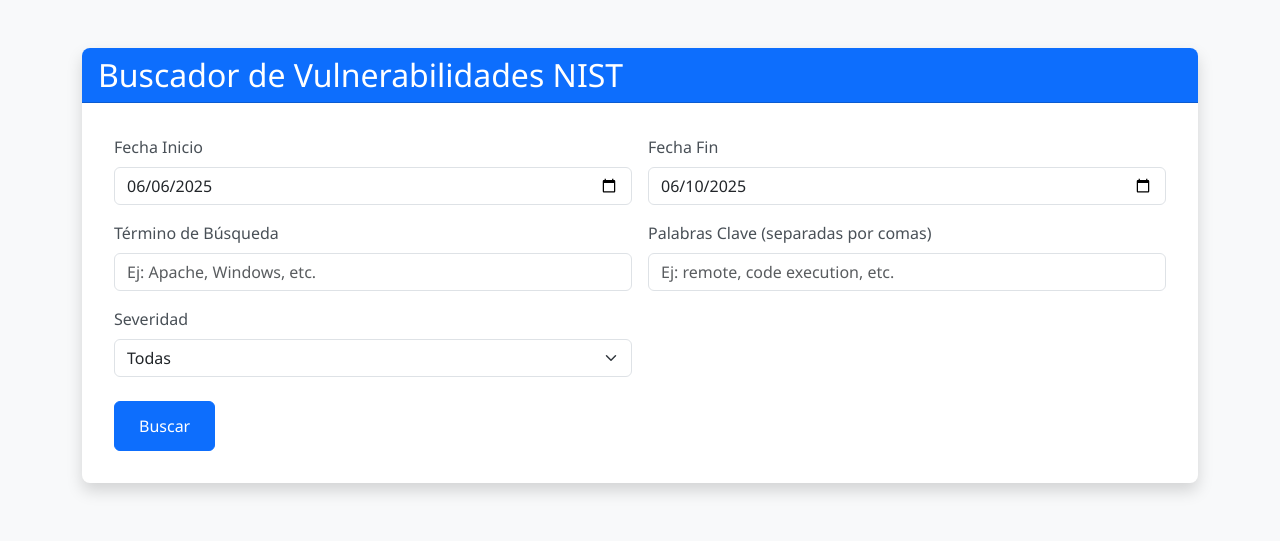
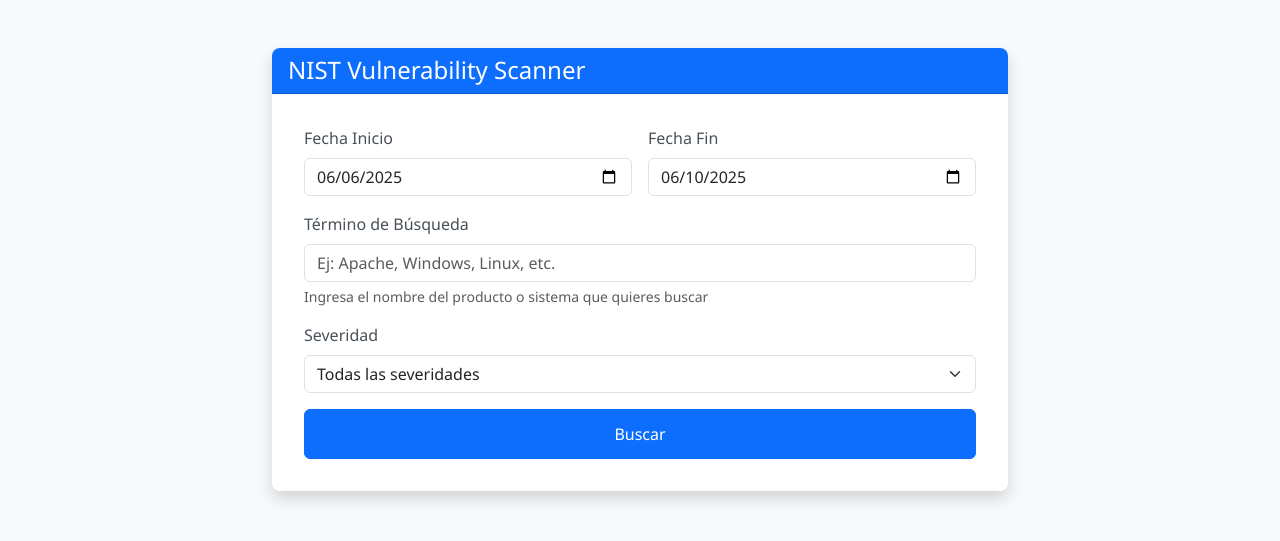
Before and after one commit to b4391co/ProyectoDaw, a FastAPI app: page / in a window 1280 px wide. Shown: the top 541 px of the page. Run offline with FastAPI, Linux system fonts and the light colour scheme.

Commit message:
refactor: Simplificación de la búsqueda de vulnerabilidades

```diff
--- a/frontend/static/js/main.js
+++ b/frontend/static/js/main.js
@@ -14,8 +14,7 @@
 function getFormData() {
     const startDate = document.getElementById('startDate').value;
     const endDate = document.getElementById('endDate').value;
-    const searchTerm = document.getElementById('searchTerm').value;
-    const keywords = document.getElementById('keywords').value.split(',').map(k => k.trim()).filter(k => k);
+    const searchTerm = document.getElementById('searchTerm').value.trim();
     const severity = document.getElementById('severity').value;
 
     // Guardar la severidad seleccionada en sessionStorage
@@ -26,8 +25,7 @@
     return {
         start_date: startDate,
         end_date: endDate,
-        search_term: searchTerm,
-        keywords: keywords,
+        search_term: searchTerm || undefined,
         severity: severity || undefined,
         output_format: 'json',
         pretty_json: true
--- a/frontend/templates/index.html
+++ b/frontend/templates/index.html
@@ -9,9 +9,11 @@
 </head>
 <body>
     <div class="container py-5">
-        <div class="card">
+        <div class="row justify-content-center">
+            <div class="col-md-8">
+                <div class="card shadow">
                     <div class="card-header bg-primary text-white">
-                <h2 class="mb-0">Buscador de Vulnerabilidades NIST</h2>
+                        <h1 class="h4 mb-0">NIST Vulnerability Scanner</h1>
                     </div>
                     <div class="card-body">
                         <form id="searchForm" class="needs-validation" novalidate>
@@ -19,36 +21,44 @@
                                 <div class="col-md-6">
                                     <label for="startDate" class="form-label">Fecha Inicio</label>
                                     <input type="date" class="form-control" id="startDate" required>
+                                    <div class="invalid-feedback">
+                                        Por favor selecciona una fecha de inicio
+                                    </div>
                                 </div>
                                 <div class="col-md-6">
                                     <label for="endDate" class="form-label">Fecha Fin</label>
                                     <input type="date" class="form-control" id="endDate" required>
+                                    <div class="invalid-feedback">
+                                        Por favor selecciona una fecha de fin
                                     </div>
-                        <div class="col-md-6">
+                                </div>
+                                <div class="col-12">
                                     <label for="searchTerm" class="form-label">Término de Búsqueda</label>
-                            <input type="text" class="form-control" id="searchTerm" placeholder="Ej: Apache, Windows, etc.">
+                                    <input type="text" class="form-control" id="searchTerm"
+                                           placeholder="Ej: Apache, Windows, Linux, etc.">
+                                    <div class="form-text">
+                                        Ingresa el nombre del producto o sistema que quieres buscar
                                     </div>
-                        <div class="col-md-6">
-                            <label for="keywords" class="form-label">Palabras Clave (separadas por comas)</label>
-                            <input type="text" class="form-control" id="keywords" placeholder="Ej: remote, code execution, etc.">
                                 </div>
-                        <div class="col-md-6">
+                                <div class="col-12">
                                     <label for="severity" class="form-label">Severidad</label>
                                     <select class="form-select" id="severity">
-                                <option value="">Todas</option>
+                                        <option value="">Todas las severidades</option>
                                         <option value="CRITICAL">Crítica</option>
                                         <option value="HIGH">Alta</option>
                                         <option value="MEDIUM">Media</option>
                                         <option value="LOW">Baja</option>
                                     </select>
                                 </div>
-                    </div>
-                    <div class="mt-4">
-                        <button type="submit" id="searchButton" class="btn btn-primary">
+                                <div class="col-12">
+                                    <button type="submit" id="searchButton" class="btn btn-primary w-100">
                                         Buscar
                                     </button>
                                 </div>
+                            </div>
                         </form>
+                    </div>
+                </div>
             </div>
         </div>
     </div>
```
Also changed, not shown: backend/app/models.py (+10 -6 lines), backend/app/services/nist_service.py (+2 -9 lines). Lines whose indentation alone changed are shown as unchanged.
